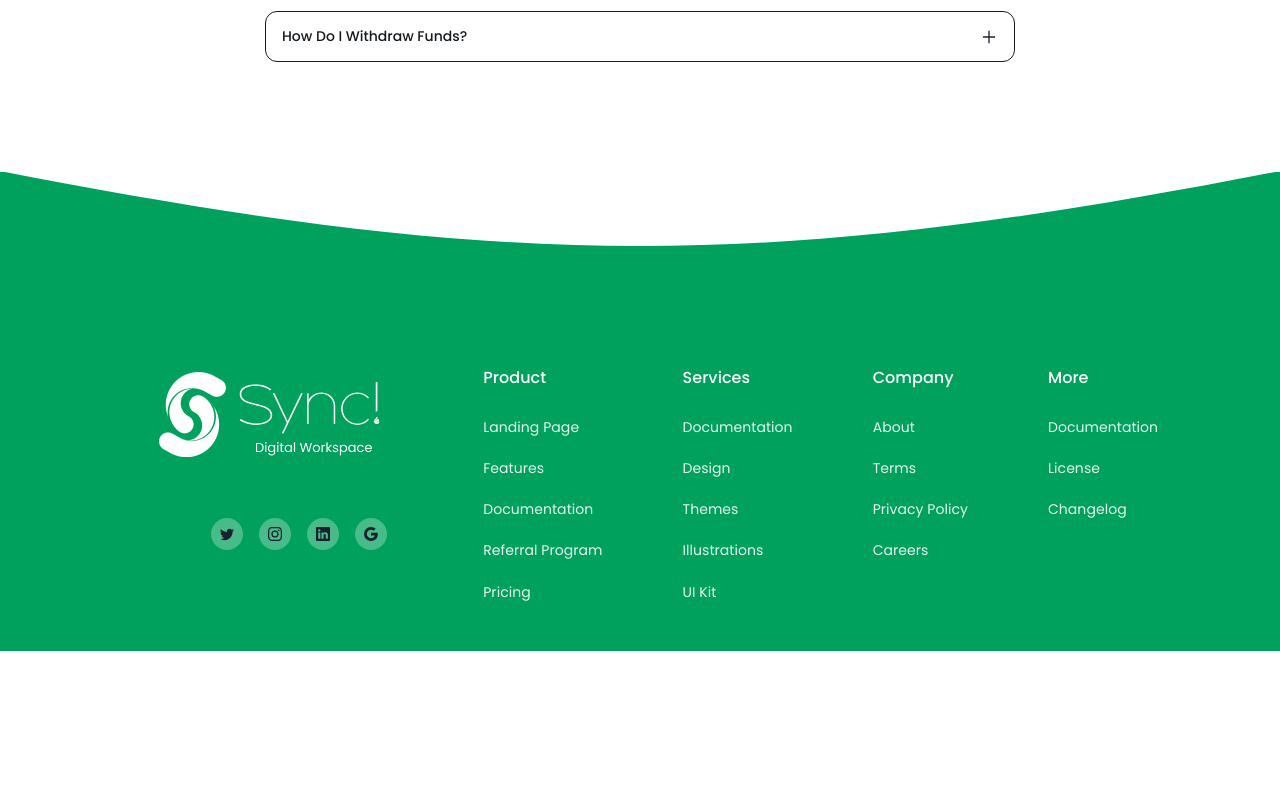
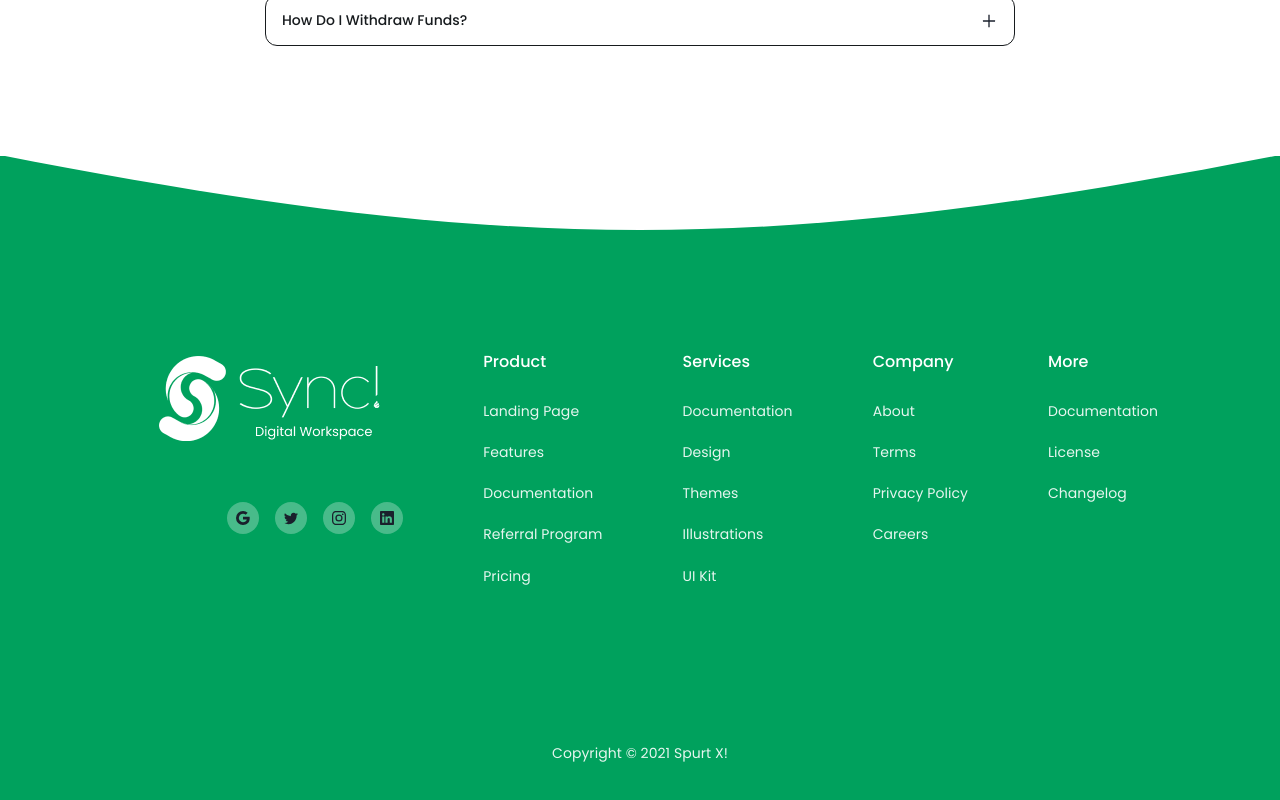
Before and after one commit to spurtx/sync-celo, a Next.js app: page / in a window 1280 px wide. Shown: the part 5455-6255 px from the top of the page. Before the commit the page ends 6106 px from the top, so only its background shows below. Built offline with nearby package versions, Linux system fonts and the light colour scheme.

Commit message:
fix: mobile view

```diff
--- a/src/components/Landing/LandingFooter.tsx
+++ b/src/components/Landing/LandingFooter.tsx
@@ -3,13 +3,9 @@ import {
   Box,
   Heading,
   Text,
-  Tag,
-  Radio,
-  RadioGroup,
   Link as ChakraLink,
   Stack,
   Image,
-  Button,
   IconButton,
   UnorderedList,
   ListItem,
@@ -35,13 +31,14 @@ function LandingFooter() {
         top="-1px"
         left="0px"
         w="100%"
+        h={{ sm: "50px", xl: "100px" }}
       >
         <svg
           id="bigHalfCircle"
           xmlns="http://www.w3.org/2000/svg"
           version="1.1"
           width="100%"
-          height="100"
+          height="100%"
           viewBox="0 0 100 100"
           fill="white"
           preserveAspectRatio="none"
@@ -50,10 +47,13 @@ function LandingFooter() {
         </svg>
       </Box>
 
-      <Box mt="6rem">
+      <Box mt={{ sm: "3rem", xl: "6rem" }}>
         <Stack direction={{ sm: "column", xl: "row" }} spacing={20}>
           <Box w={{ sm: "100%", xl: "30%" }}>
-            <Stack direction="column" alignItems="flex-end">
+            <Stack
+              direction="column"
+              alignItems={{ sm: "flex-start", xl: "flex-end" }}
+            >
               <Box mb="3rem">
                 <Image
                   src="/images/footer_logo.png"
@@ -64,6 +64,14 @@ function LandingFooter() {
               </Box>
 
               <Box>
+                <IconButton
+                  bg="#fcfcfd49"
+                  size="sm"
+                  borderRadius="50%"
+                  mx="1rem"
+                  aria-label="Search database"
+                  icon={<BsGoogle />}
+                />
                 <IconButton
                   bg="#fcfcfd49"
                   size="sm"
@@ -86,14 +94,6 @@ function LandingFooter() {
                   aria-label="Search database"
                   icon={<BsLinkedin />}
                 />
-                <IconButton
-                  bg="#fcfcfd49"
-                  size="sm"
-                  borderRadius="50%"
-                  mx="1rem"
-                  aria-label="Search database"
-                  icon={<BsGoogle />}
-                />
               </Box>
             </Stack>
           </Box>
@@ -103,6 +103,7 @@ function LandingFooter() {
             spacing={20}
             flexGrow={1}
           >
+            <Stack direction="row" spacing={20}>
               <Box color="white">
                 <Heading fontSize="md" fontWeight="medium">
                   Product
@@ -112,10 +113,10 @@ function LandingFooter() {
                   listStyleType="none"
                   m="0px"
                   fontSize="sm"
+                  fontWeight={400}
+                  opacity="0.9"
                   mt="2rem"
                   spacing={6}
-                fontWeight={400}
-                opacity="0.9"
                   textTransform="capitalize"
                 >
                   {productRoutes.map((item: any) => (
@@ -152,7 +153,9 @@ function LandingFooter() {
                   ))}
                 </UnorderedList>
               </Box>
+            </Stack>
 
+            <Stack direction="row" spacing={20}>
               <Box color="white">
                 <Heading fontSize="md" fontWeight="medium">
                   Company
@@ -204,6 +207,13 @@ function LandingFooter() {
               </Box>
             </Stack>
           </Stack>
+        </Stack>
+      </Box>
+
+      <Box mt={{ sm: "5rem", xl: "10rem" }} mb="2rem" textAlign="center">
+        <Text color="white" fontSize="sm" fontWeight={400} opacity="0.9">
+          Copyright © 2021 Spurt X!
+        </Text>
       </Box>
     </Box>
   );
--- a/src/components/Landing/Navbar.tsx
+++ b/src/components/Landing/Navbar.tsx
@@ -14,6 +14,7 @@ import {
 } from "@chakra-ui/react";
 import Link from "next/link";
 import { GiHamburgerMenu } from "react-icons/gi";
+import { MdOutlineClear } from "react-icons/md";
 
 function Navbar() {
   const { isOpen, onOpen, onClose } = useDisclosure();
@@ -105,8 +106,22 @@ function Navbar() {
       {/* for mobile  */}
       <Drawer placement="right" onClose={onClose} isOpen={isOpen}>
         <DrawerOverlay />
-        <DrawerContent pt="4rem">
+        <DrawerContent>
           <DrawerBody>
+            <HStack my="2rem" justifyContent="space-between">
+              <Box>
+                <Image
+                  src="/images/logo.png"
+                  alt="sync logo"
+                  width="90px"
+                  height="30px"
+                />
+              </Box>
+
+              <Button bg="none">
+                <MdOutlineClear fontSize="1.5rem" />
+              </Button>
+            </HStack>
             <VStack spacing={10}>
               {routes.map(({ name, link }: any) => (
                 <Link href={link} passHref key={name}>
--- a/src/components/Landing/Pricing/Pricing.tsx
+++ b/src/components/Landing/Pricing/Pricing.tsx
@@ -30,16 +30,18 @@ export default function PricingSection() {
       <Box
         transform="rotate(180deg)"
         position="absolute"
-        bottom="-100px"
+        bottom={{ sm: "-50px", xl: "-100px" }}
+        display={{ sm: "none", xl: "block" }}
         left="0px"
         w="100%"
+        h={{ sm: "50px", xl: "100px" }}
       >
         <svg
           id="bigHalfCircle"
           xmlns="http://www.w3.org/2000/svg"
           version="1.1"
           width="100%"
-          height="100"
+          height="100%"
           viewBox="0 0 100 100"
           fill="rgba(0, 161, 93, 0.1)"
           preserveAspectRatio="none"
@@ -92,7 +94,7 @@ export default function PricingSection() {
 
       <Tabs colorScheme="gray">
         <RadioGroup defaultValue="monthly">
-          <TabList border="none" mt="3rem" mb="2rem" justifyContent="center">
+          <TabList border="none" my="3rem" justifyContent="center">
             <Tab
               border="none"
               _focus={{ border: "none" }}
@@ -127,7 +129,7 @@ export default function PricingSection() {
 
         <TabPanels>
           {plansData.map((plan: any) => (
-            <TabPanel key={plan.id}>
+            <TabPanel p="0px" key={plan.id}>
               <PricingCard plan={plan} />
             </TabPanel>
           ))}
--- a/src/components/Landing/Pricing/PricingCard.tsx
+++ b/src/components/Landing/Pricing/PricingCard.tsx
@@ -19,7 +19,12 @@ function PricingCard({ plan }: Props) {
   const { member, partner } = plan;
 
   return (
-    <HStack spacing={8} justifyContent="center">
+    <HStack
+      flexDirection={{ sm: "column", xl: "row" }}
+      spacing={{ sm: 0, xl: 8 }}
+      justifyContent="center"
+      alignItems="center"
+    >
       {member.map((item: any) => (
         <Box
           key={item.price}
@@ -32,6 +37,7 @@ function PricingCard({ plan }: Props) {
           bgColor="white"
           px="1.2rem"
           py="2rem"
+          mb={{ sm: "4rem", xl: "0rem" }}
           position="relative"
         >
           <Box d="flex" alignItems="center" mb="1rem">
--- a/src/components/Landing/SectionTwo.tsx
+++ b/src/components/Landing/SectionTwo.tsx
@@ -28,13 +28,14 @@ export default function SectionTwo() {
         top="-1px"
         left="0px"
         w="100%"
+        h={{ sm: "50px", xl: "100px" }}
       >
         <svg
           id="bigHalfCircle"
           xmlns="http://www.w3.org/2000/svg"
           version="1.1"
           width="100%"
-          height="100"
+          height="100%"
           viewBox="0 0 100 100"
           fill="white"
           preserveAspectRatio="none"
@@ -47,16 +48,17 @@ export default function SectionTwo() {
       <Box
         transform="rotate(180deg)"
         position="absolute"
-        bottom="-100px"
+        bottom={{ sm: "-48px", xl: "-98px" }}
         left="0px"
         w="100%"
+        h={{ sm: "50px", xl: "100px" }}
       >
         <svg
           id="bigHalfCircle"
           xmlns="http://www.w3.org/2000/svg"
           version="1.1"
           width="100%"
-          height="100"
+          height="100%"
           viewBox="0 0 100 100"
           fill="#00A15D"
           preserveAspectRatio="none"
--- a/src/styles/globals.css
+++ b/src/styles/globals.css
@@ -13,6 +13,7 @@ body {
   font-family: "Poppins", -apple-system, BlinkMacSystemFont, Segoe UI, Roboto,
     Oxygen, Ubuntu, Cantarell, Fira Sans, Droid Sans, Helvetica Neue, sans-serif;
   letter-spacing: 0.005em;
+  scroll-behavior: smooth;
 
   @supports (letter-spacing: 0.005cap) {
     letter-spacing: 0.005cap;
```
Lines whose indentation alone changed are shown as unchanged.
